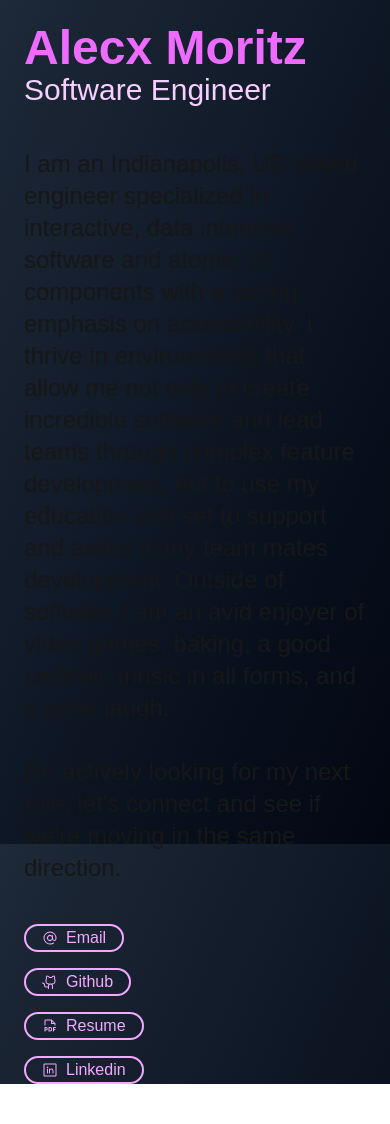
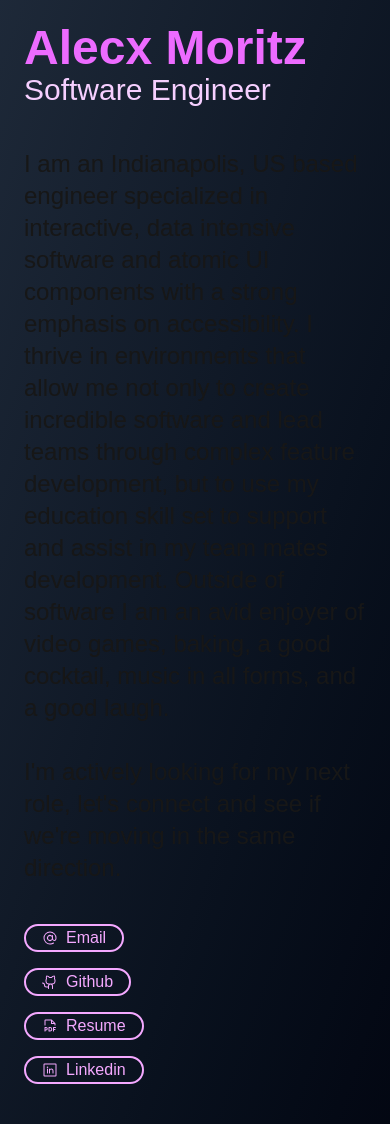
Before and after one commit to tecxh/personal-site, a Next.js app: page / in a window 390 px wide. Before the commit the page ends 1084 px from the top, so only its background shows below. Built offline with nearby package versions, Linux system fonts and the light colour scheme.

Commit message:
fix duped gradient under contact area on mobile

```diff
--- a/src/app/layout.tsx
+++ b/src/app/layout.tsx
@@ -26,7 +26,7 @@ export default function RootLayout({
   return (
     <html lang="en">
       <body
-        className={`${geistSans.variable} ${geistMono.variable} antialiased h-screen p-6 xl:px-50 xl:py-30 bg-linear-to-br from-gray-800 to-gray-950`}
+        className={`${geistSans.variable} ${geistMono.variable} antialiased h-fit min-h-screen p-6 xl:px-50 xl:py-30 bg-linear-to-br from-gray-800 to-gray-950`}
       >
         <Hero />
         {children}
--- a/src/components/ContactSubSection.tsx
+++ b/src/components/ContactSubSection.tsx
@@ -2,7 +2,7 @@ import { ContactChip } from "./HomeSections/ui/ContactChip"
 
 export const ContactSubSection = () => {
     return (
-        <div className="mt-10 mb-10 lg:mb-30">
+        <div className="mt-10">
             {/* <h3 className="text-2xl lg:text-5xl mb-2 lg:mb-10 text-fuchsia-400">Contact</h3> */}
             {/* <p className="text-md lg:text-2xl mb-2 lg:mb-10">Got a project you think I&apos;d fit into or need some help with WCAG compliance? Live around Indy and want to grab coffee? Let&apos;s do it.</p> */}
             <ContactChip href="mailto:alecxmoritz@gmail.com" text="Email" iconVariant="email" />
```
